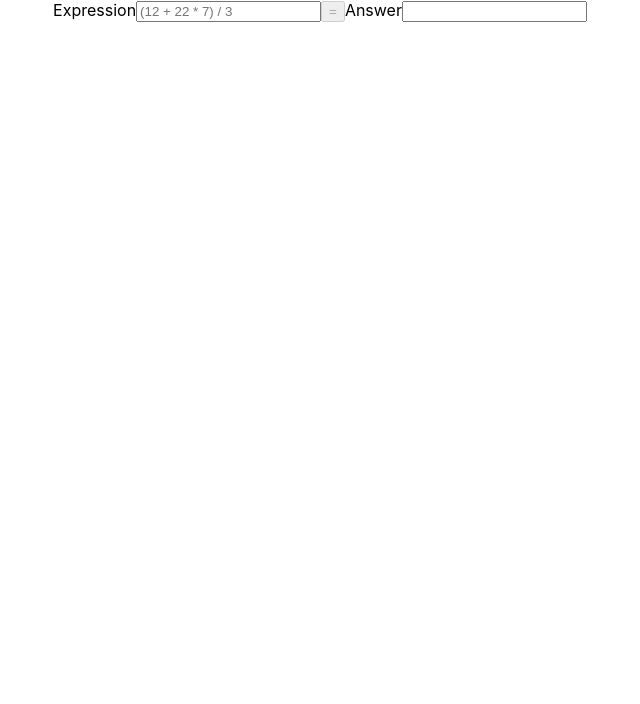
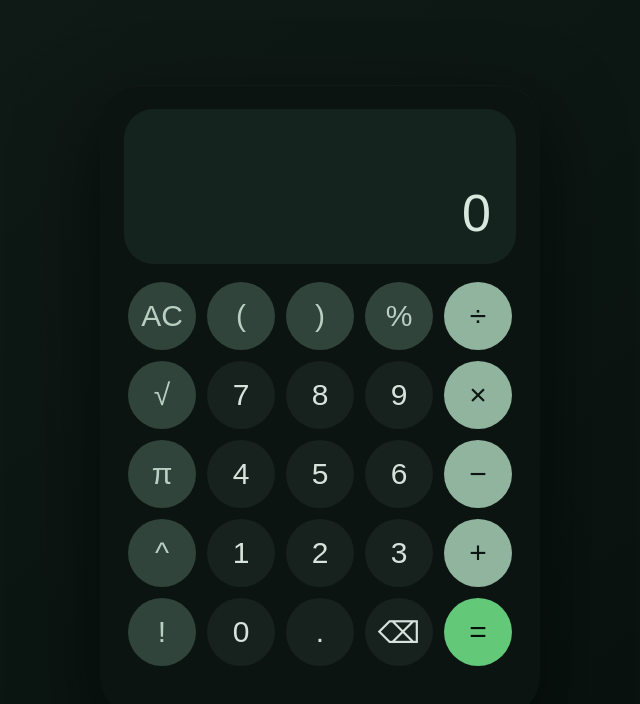
Before and after one commit to robozmey/supercalc2026, a React (Create React App) app in the folder web-app/: page / in a window 1280 px wide. Shown: the top 704 px of the page, without its empty margins (320-960 px from the left). Built offline with nearby package versions, Linux system fonts and the light colour scheme.

Commit message:
added web interface (#15)

```diff
--- a/web-app/src/App.css
+++ b/web-app/src/App.css
@@ -1,38 +1,248 @@
-.App {
-  text-align: center;
+* {
+  box-sizing: border-box;
 }
 
-.App-logo {
-  height: 40vmin;
-  pointer-events: none;
+body {
+  margin: 0;
+  background: #080f0c;
+  font-family: Arial, Helvetica, sans-serif;
 }
 
-@media (prefers-reduced-motion: no-preference) {
-  .App-logo {
-    animation: App-logo-spin infinite 20s linear;
+.App {
+  min-height: 100vh;
+
+  background: linear-gradient(
+    145deg,
+    #101b17 0%,
+    #07100d 100%
+  );
+
+  display: flex;
+  justify-content: center;
+  align-items: center;
+
+  padding: 30px;
+}
+
+
+/* =========================
+   CALCULATOR
+   ========================= */
+
+.calculator {
+  width: 440px;
+  height: 630px;
+
+  background: #0b1411;
+
+  border-radius: 38px;
+
+  padding: 24px;
+
+  box-shadow:
+    0 30px 80px rgba(0, 0, 0, 0.55),
+    inset 0 1px 1px rgba(255, 255, 255, 0.03);
+}
+
+
+/* =========================
+   DISPLAY
+   ========================= */
+
+.display {
+  width: 100%;
+  height: 155px;
+
+  border-radius: 30px;
+
+  background: #15231e;
+
+  padding: 22px 25px;
+
+  display: flex;
+  flex-direction: column;
+
+  justify-content: flex-end;
+  align-items: flex-end;
+
+  overflow: hidden;
+
+  margin-bottom: 18px;
+}
+
+.expression {
+  width: 100%;
+
+  text-align: right;
+
+  color: #799288;
+
+  font-size: 22px;
+
+  min-height: 30px;
+
+  overflow-x: auto;
+  white-space: nowrap;
+}
+
+.answer {
+  width: 100%;
+
+  text-align: right;
+
+  color: #d9e8df;
+
+  font-size: 52px;
+  font-weight: 300;
+
+  line-height: 1.1;
+
+  overflow-x: auto;
+  white-space: nowrap;
+}
+
+
+/* =========================
+   BUTTONS
+   ========================= */
+
+.buttons {
+  width: 100%;
+
+  display: grid;
+
+  grid-template-columns: repeat(5, 68px);
+
+  gap: 11px;
+
+  justify-content: center;
+}
+
+.buttons button {
+  border: none;
+
+  width: 68px;
+  height: 68px;
+
+  border-radius: 50%;
+
+  background: #17221f;
+
+  color: #d6e3dc;
+
+  font-size: 30px;
+  font-weight: 300;
+
+  cursor: pointer;
+
+  display: flex;
+  align-items: center;
+  justify-content: center;
+
+  padding: 0;
+
+  transition:
+    transform 0.08s ease,
+    filter 0.15s ease,
+    background 0.15s ease;
+}
+
+.buttons button:hover {
+  filter: brightness(1.15);
+}
+
+.buttons button:active {
+  transform: scale(0.94);
+}
+
+
+/* =========================
+   FUNCTION BUTTONS
+   ========================= */
+
+.buttons .function {
+  background: #30443b;
+  color: #b8cfc2;
+}
+
+
+/* =========================
+   OPERATORS
+   ========================= */
+
+.buttons .operator {
+  background: #91b49e;
+  color: #0b1511;
+}
+
+
+/* =========================
+   EQUALS
+   ========================= */
+
+.buttons .equals {
+  background: #63c878;
+  color: #06100a;
+}
+
+.buttons .equals:hover {
+  background: #72d487;
+}
+
+
+/* =========================
+   ERROR
+   ========================= */
+
+.error {
+  margin-top: 12px;
+
+  padding: 10px 15px;
+
+  border-radius: 15px;
+
+  background: #3a201f;
+
+  color: #e6aaa5;
+
+  text-align: center;
+
+  font-size: 14px;
+}
+
+
+/* =========================
+   MOBILE
+   ========================= */
+
+@media (max-width: 520px) {
+
+  .App {
+    padding: 0;
+  }
+
+  .calculator {
+    width: 100%;
+    height: 100vh;
+
+    min-height: 100vh;
+
+    border-radius: 0;
+
+    padding: 18px;
+  }
+
+  .display {
+    height: 180px;
+  }
+
+  .buttons {
+    gap: 8px;
+    grid-template-columns: repeat(5, 1fr);
+  }
+
+  .buttons button {
+    width: 100%;
+    height: 64px;
   }
 }
-
-.App-header {
-  background-color: #282c34;
-  min-height: 100vh;
-  display: flex;
-  flex-direction: column;
-  align-items: center;
-  justify-content: center;
-  font-size: calc(10px + 2vmin);
-  color: white;
-}
-
-.App-link {
-  color: #61dafb;
-}
-
-@keyframes App-logo-spin {
-  from {
-    transform: rotate(0deg);
-  }
-  to {
-    transform: rotate(360deg);
-  }
-}
--- a/web-app/src/App.js
+++ b/web-app/src/App.js
@@ -7,8 +7,29 @@ function App() {
   const [error, setError] = useState('');
   const [loading, setLoading] = useState(false);
 
-  async function calculate(event) {
-    event.preventDefault();
+  function addToExpression(value) {
+    setExpression((current) => current + value);
+    setAnswer('');
+    setError('');
+  }
+
+  function clear() {
+    setExpression('');
+    setAnswer('');
+    setError('');
+  }
+
+  function backspace() {
+    setExpression((current) => current.slice(0, -1));
+    setAnswer('');
+    setError('');
+  }
+
+  async function calculate() {
+    if (!expression.trim()) {
+      return;
+    }
+
     setAnswer('');
     setError('');
     setLoading(true);
@@ -16,38 +37,271 @@ function App() {
     try {
       const response = await fetch('/api/calculate', {
         method: 'POST',
-        headers: { 'Content-Type': 'application/json' },
-        body: JSON.stringify({ expression }),
+        headers: {
+          'Content-Type': 'application/json',
+        },
+        body: JSON.stringify({
+          expression: expression.replaceAll('^', '**'),
+        }),
       });
 
       const result = await response.text();
+
+      if (!response.ok) {
+        throw new Error(result);
+      }
+
       setAnswer(result);
     } catch (err) {
-      setError(err.message || 'Could not connect to the calculator');
+      setError(err.message || 'Ошибка вычисления');
     } finally {
       setLoading(false);
     }
   }
 
+  function handleSubmit(event) {
+    event.preventDefault();
+    calculate();
+  }
+
   return (
-   <main className="App">
-      <form onSubmit={calculate}>
-        <label htmlFor="expression">Expression</label>
-        <input
-          id="expression"
-          value={expression}
-          onChange={(event) => setExpression(event.target.value)}
-          placeholder="(12 + 22 * 7) / 3"
-        />
-        <button type="submit" disabled={loading || !expression.trim()}>
-          {loading ? '...' : '='}
-        </button>
+    <main className="App">
 
-        <label htmlFor="answer">Answer</label>
-        <input id="answer" value={answer} readOnly />
-      </form>
+      <div className="calculator">
 
-      {error && <p role="alert">{error}</p>}
+        {/* DISPLAY */}
+
+        <div className="display">
+          <div className="expression">
+            {expression || ' '}
+          </div>
+
+          <div className="answer">
+            {loading ? '...' : answer || '0'}
+          </div>
+        </div>
+
+
+        {/* BUTTONS */}
+
+        <form onSubmit={handleSubmit} className="buttons">
+
+          {/* Левая дополнительная колонка */}
+
+          <button
+            type="button"
+            className="function"
+            onClick={clear}
+          >
+            AC
+          </button>
+
+          {/* Скобки */}
+
+          <button
+            type="button"
+            className="function"
+            onClick={() => addToExpression('(')}
+          >
+            (
+          </button>
+
+          <button
+            type="button"
+            className="function"
+            onClick={() => addToExpression(')')}
+          >
+            )
+          </button>
+
+          <button
+            type="button"
+            className="function"
+            onClick={() => addToExpression('%')}
+          >
+            %
+          </button>
+
+          <button
+            type="button"
+            className="operator"
+            onClick={() => addToExpression('/')}
+          >
+            ÷
+          </button>
+
+
+          {/* √ */}
+
+          <button
+            type="button"
+            className="function"
+            onClick={() => addToExpression('sqrt(')}
+          >
+            √
+          </button>
+
+          <button
+            type="button"
+            onClick={() => addToExpression('7')}
+          >
+            7
+          </button>
+
+          <button
+            type="button"
+            onClick={() => addToExpression('8')}
+          >
+            8
+          </button>
+
+          <button
+            type="button"
+            onClick={() => addToExpression('9')}
+          >
+            9
+          </button>
+
+          <button
+            type="button"
+            className="operator"
+            onClick={() => addToExpression('*')}
+          >
+            ×
+          </button>
+
+
+          {/* π */}
+
+          <button
+            type="button"
+            className="function"
+            onClick={() => addToExpression('pi')}
+          >
+            π
+          </button>
+
+          <button
+            type="button"
+            onClick={() => addToExpression('4')}
+          >
+            4
+          </button>
+
+          <button
+            type="button"
+            onClick={() => addToExpression('5')}
+          >
+            5
+          </button>
+
+          <button
+            type="button"
+            onClick={() => addToExpression('6')}
+          >
+            6
+          </button>
+
+          <button
+            type="button"
+            className="operator"
+            onClick={() => addToExpression('-')}
+          >
+            −
+          </button>
+
+
+          {/* ^ */}
+
+          <button
+            type="button"
+            className="function"
+            onClick={() => addToExpression('^')}
+          >
+            ^
+          </button>
+
+          <button
+            type="button"
+            onClick={() => addToExpression('1')}
+          >
+            1
+          </button>
+
+          <button
+            type="button"
+            onClick={() => addToExpression('2')}
+          >
+            2
+          </button>
+
+          <button
+            type="button"
+            onClick={() => addToExpression('3')}
+          >
+            3
+          </button>
+
+          <button
+            type="button"
+            className="operator"
+            onClick={() => addToExpression('+')}
+          >
+            +
+          </button>
+
+
+          {/* ! */}
+
+          <button
+            type="button"
+            className="function"
+            onClick={() => addToExpression('!')}
+          >
+            !
+          </button>
+
+          <button
+            type="button"
+            className="zero"
+            onClick={() => addToExpression('0')}
+          >
+            0
+          </button>
+
+          <button
+            type="button"
+            onClick={() => addToExpression('.')}
+          >
+            .
+          </button>
+
+          <button
+            type="button"
+            onClick={backspace}
+          >
+            ⌫
+          </button>
+
+          <button
+            type="submit"
+            className="equals"
+            disabled={loading}
+          >
+            =
+          </button>
+
+        </form>
+
+
+        {error && (
+          <div className="error">
+            {error}
+          </div>
+        )}
+
+      </div>
+
     </main>
   );
 }
```
